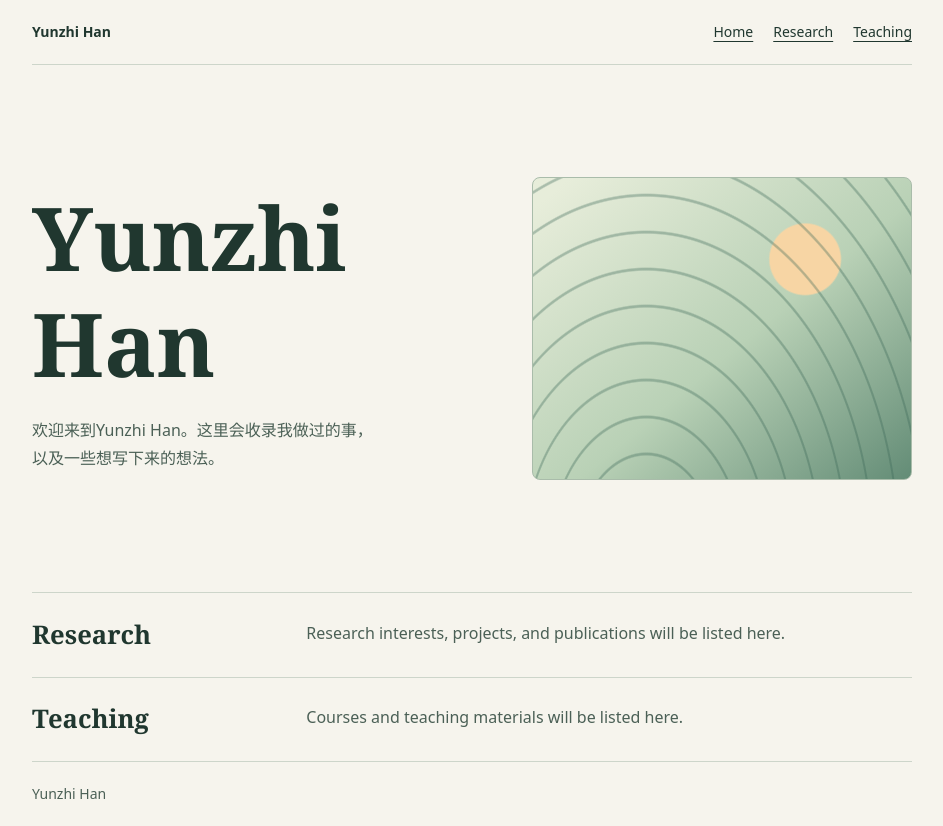
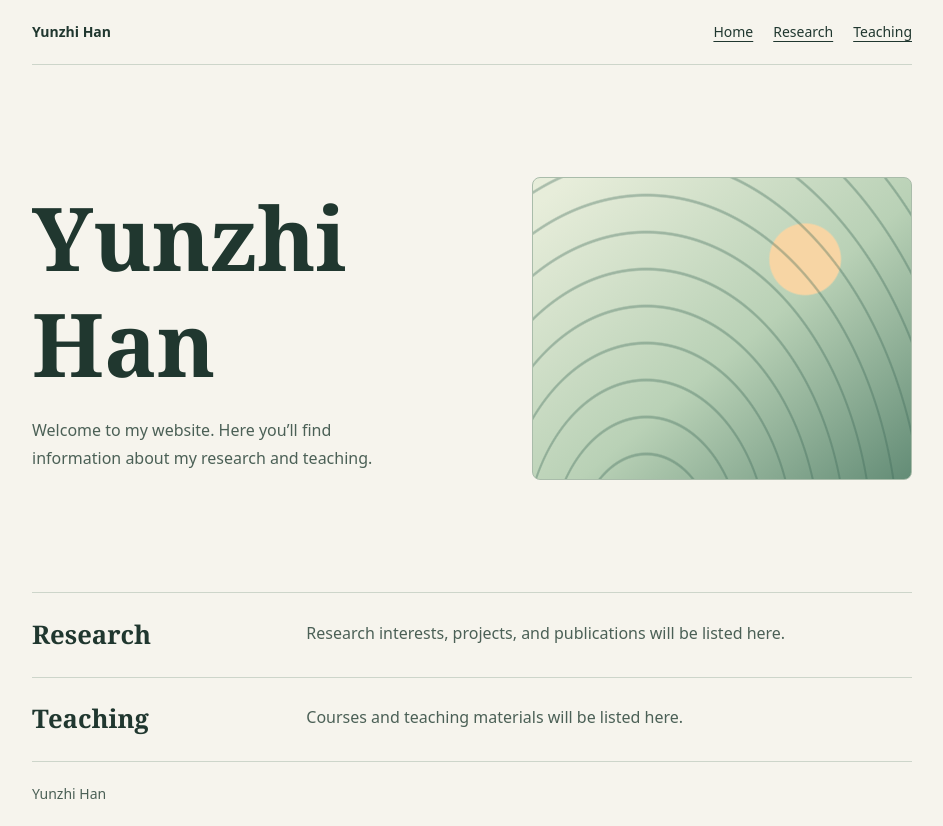
Before and after one commit to veronicahan/YunzhiHan, a plain HTML site: page index.html in a window 1280 px wide. Shown: the whole page, without its empty margins (168-1111 px from the left). Drawn offline with Linux system fonts and the light colour scheme.

Commit message:
Translate home welcome text into English

```diff
--- a/index.html
+++ b/index.html
@@ -106,7 +106,7 @@
     <section class="hero" id="home" aria-labelledby="home-title">
       <div>
         <h1 id="home-title">Yunzhi Han</h1>
-        <p>欢迎来到Yunzhi Han。这里会收录我做过的事，以及一些想写下来的想法。</p>
+        <p>Welcome to my website. Here you’ll find information about my research and teaching.</p>
       </div>
       <div class="art" aria-hidden="true"></div>
     </section>
```
